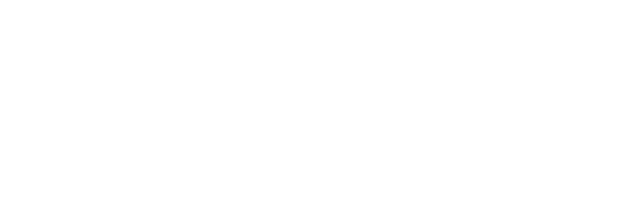
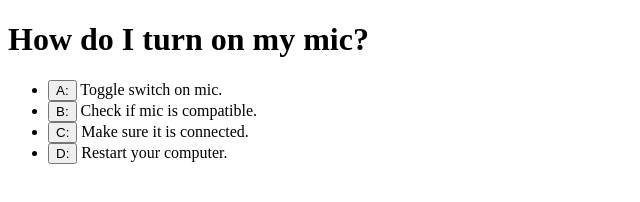
Before and after one commit to RSporman/code-quiz, a plain HTML site: page quiz.html in a window 1280 px wide. Shown: the whole page, without its empty margins (0-640 px from the left). Drawn offline with Linux system fonts and the light colour scheme.

Commit message:
JS Updates

```diff
--- a/assets/script.js
+++ b/assets/script.js
@@ -0,0 +1,86 @@
+var questionList = [
+    {
+        "question": "How do I turn on my mic?",
+        "a": "Toggle switch on mic.",
+        "b": "Check if mic is compatible.",
+        "c": "Make sure it is connected.",
+        "d": "Restart your computer.",
+        "correct": "d",
+        "userAnswer": null
+    },
+    {
+        "question": "Where is the on button?",
+        "a": "Underneath laptop.",
+        "b": "Around the light.",
+        "c": "On the side.",
+        "d": "Shake it.",
+        "correct": "c",
+        "userAnswer": null
+    }
+];
+
+var questionTag = document.body.querySelector("#question");
+var answerTagA = document.body.querySelector("#answer-a");
+var answerTagB = document.body.querySelector("#answer-b");
+var answerTagC = document.body.querySelector("#answer-c");
+var answerTagD = document.body.querySelector("#answer-d");
+
+var buttonA = document.body.querySelector("#button-a");
+var buttonB = document.body.querySelector("#button-b");
+var buttonC = document.body.querySelector("#button-c");
+var buttonD = document.body.querySelector("#button-d");
+
+var score = document.body.querySelector("#score");
+
+var questionIndex = 0;
+
+function buttonHandler(event) {
+    var button = event.target;
+    var userAnswer = button.getAttribute("data-answer");
+    var questionId = parseInt(button.getAttribute("data-question"));
+    console.log(button);
+    console.log(userAnswer);
+    console.log(questionId);
+    questionList[questionId]["userAnswer"] = userAnswer;
+
+    if(questionList[questionId]["userAnswer"] === questionList[questionId]["correct"]){
+        score.textContent = "You got it correct";
+        setTimeout(function(){
+            questionIndex++;
+            initializeQuestion();
+            score.textContent= "";
+        }, 5000);
+    }
+    else{
+        score.textContent = "You got it wrong";
+        setTimeout(function(){
+            questionIndex++;
+            initializeQuestion();
+            score.textContent= "";
+        }, 5000);
+    }
+}
+
+buttonA.addEventListener("click",buttonHandler);
+buttonB.addEventListener("click",buttonHandler);
+buttonC.addEventListener("click",buttonHandler);
+buttonD.addEventListener("click",buttonHandler);
+
+function initializeQuestion(){
+    console.log(questionList[questionIndex]);
+    var wholeObj = questionList[questionIndex];
+    var question = wholeObj.question;
+    console.log(question);
+    questionTag.textContent = question;
+    questionTag.setAttribute("data-question", questionIndex);
+
+    answerTagA.textContent = wholeObj.a;
+    answerTagB.textContent = wholeObj.b;
+    answerTagC.textContent = wholeObj.c;
+    answerTagD.textContent = wholeObj.d;
+    buttonA.setAttribute("data-question", questionIndex);
+    buttonB.setAttribute("data-question", questionIndex);
+    buttonC.setAttribute("data-question", questionIndex);
+    buttonD.setAttribute("data-question", questionIndex);
+}
+initializeQuestion();
--- a/quiz.html
+++ b/quiz.html
@@ -7,6 +7,22 @@
     <script src="assets/script.js" defer></script>
 </head>
 <body>
+    <h1 id="question" data-question=""></h1>
+    <ul>
+        <li>
+            <button id="button-a" data-answer="a">A: </button>
+            <span id="answer-a"></span></li>
+        <li>
+            <button id="button-b" data-answer="b">B: </button>
+            <span id="answer-b"></span></li>
+        <li>
+            <button id="button-c" data-answer="c">C: </button>
+            <span id="answer-c"></span></li>
+        <li>
+            <button id="button-d" data-answer="d">D: </button>
+            <span id="answer-d"></span></li>
+    </ul>
+    <p id="score"></p>
 
 </body>
 </html>
```
